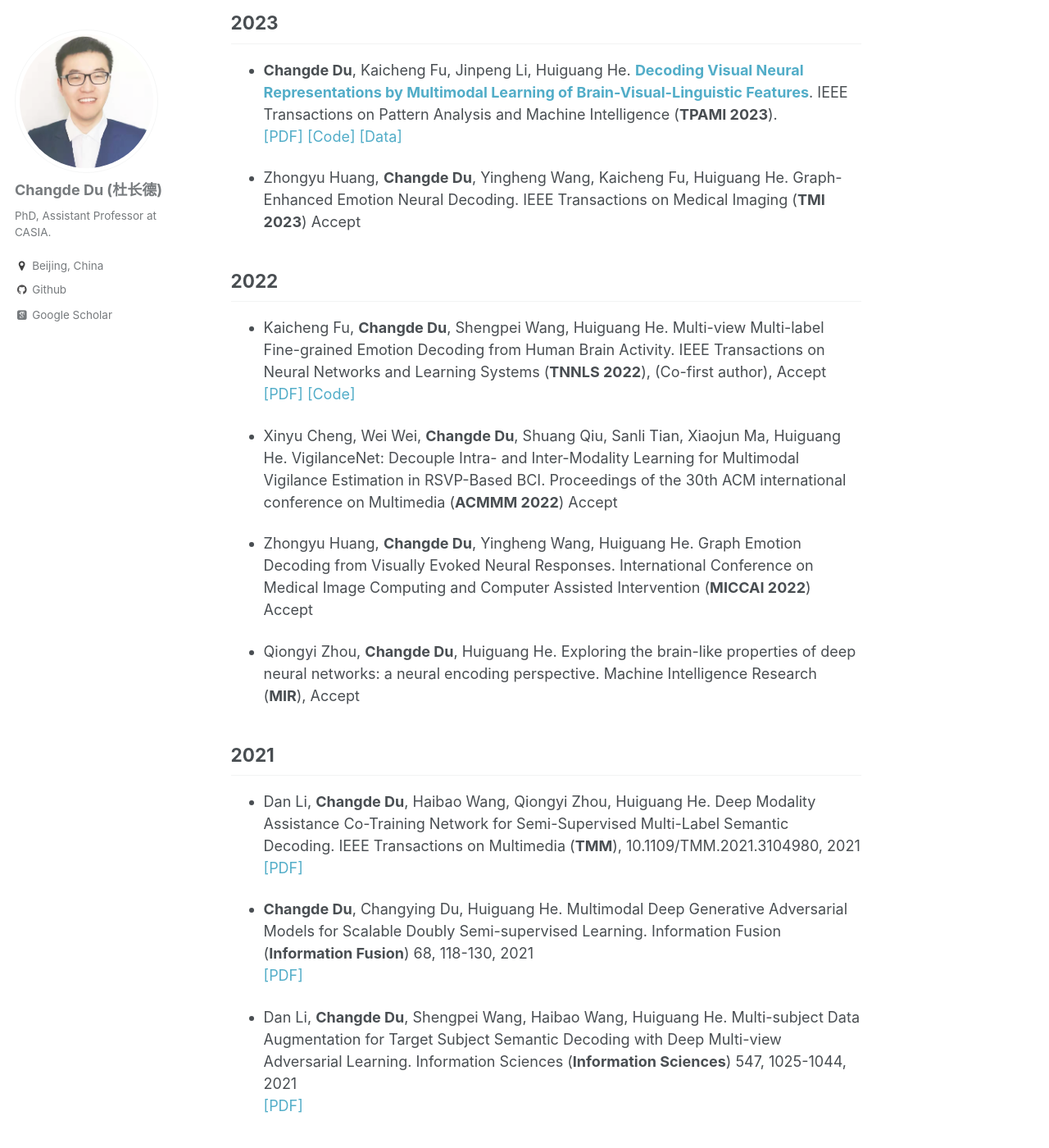
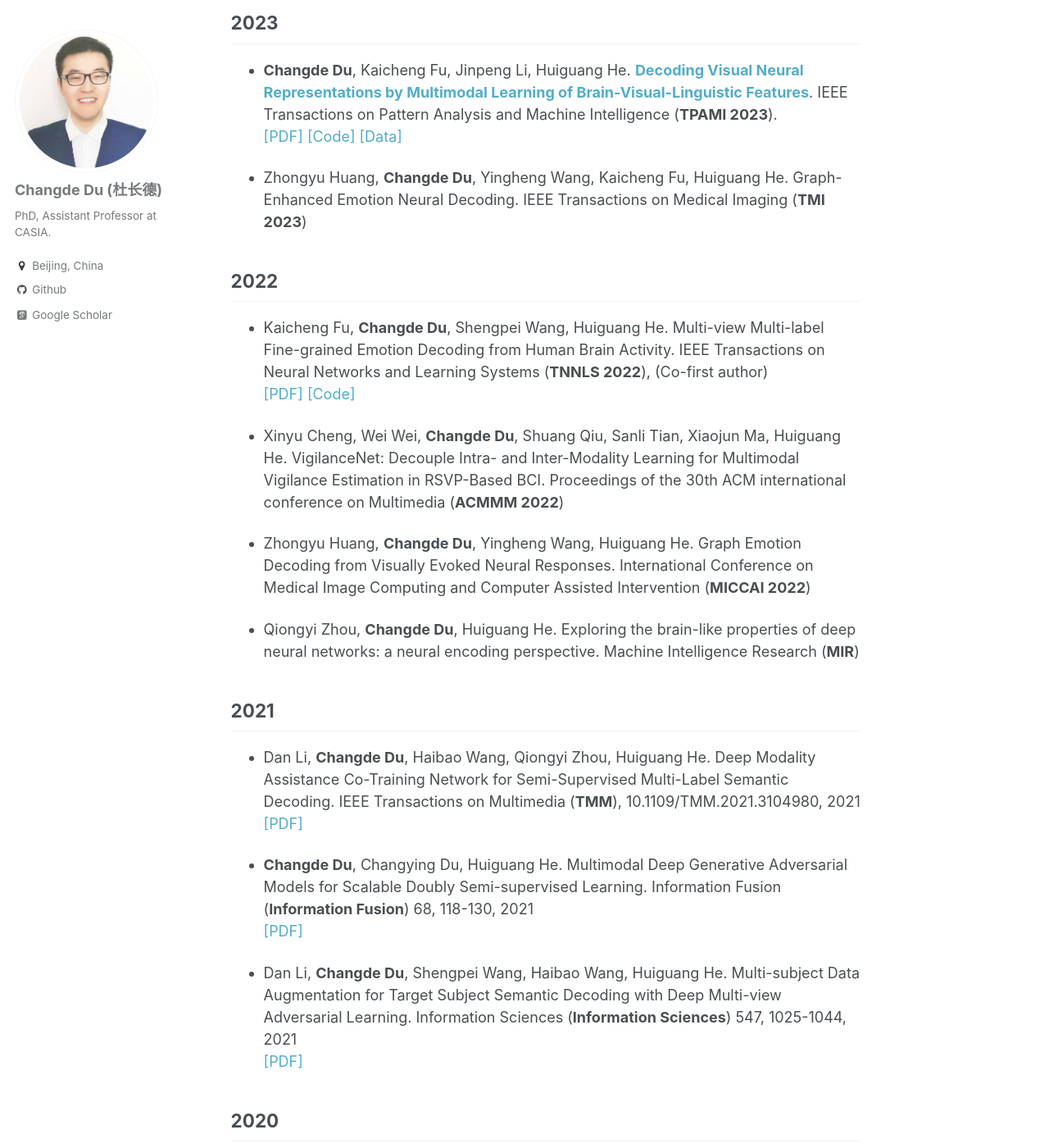
Before and after one commit to ChangdeDu/changdedu.github.io, a Jekyll site: the page built from _pages/about.md, in a window 1280 px wide and 1400 px high, scrolled down 2238 px. Shown: the whole window at 82% size. Built offline with Jekyll 4.4.1, drawn with Linux system fonts in a browser that asks for light colours; some web fonts are replaced.

Commit message:
Update about.md

```diff
--- a/_pages/about.md
+++ b/_pages/about.md
@@ -71,16 +71,16 @@ I have published 40+ research papers in top-tier AI/ML conferences and journals,
 ## 2023
 - **Changde Du**, Kaicheng Fu, Jinpeng Li, Huiguang He. [**Decoding Visual Neural Representations by Multimodal Learning of Brain-Visual-Linguistic Features**](https://arxiv.org/abs/2210.06756). IEEE Transactions on Pattern Analysis and Machine Intelligence (**TPAMI 2023**). <br>[[PDF]](https://arxiv.org/abs/2210.06756) [[Code]](https://github.com/ChangdeDu/BraVL) [[Data]](https://figshare.com/articles/dataset/BraVL/17024591)
 
-- Zhongyu Huang, **Changde Du**, Yingheng Wang, Kaicheng Fu, Huiguang He. Graph-Enhanced Emotion Neural Decoding. IEEE Transactions on Medical Imaging (**TMI 2023**) Accept
+- Zhongyu Huang, **Changde Du**, Yingheng Wang, Kaicheng Fu, Huiguang He. Graph-Enhanced Emotion Neural Decoding. IEEE Transactions on Medical Imaging (**TMI 2023**)
 
 ## 2022
-- Kaicheng Fu, **Changde Du**, Shengpei Wang, Huiguang He. Multi-view Multi-label Fine-grained Emotion Decoding from Human Brain Activity. IEEE Transactions on Neural Networks and Learning Systems (**TNNLS 2022**), (Co-first author), Accept <br>[[PDF]](https://arxiv.org/abs/2211.02629) [[Code]](https://github.com/KaichengFu1997/ML-BVAE)
+- Kaicheng Fu, **Changde Du**, Shengpei Wang, Huiguang He. Multi-view Multi-label Fine-grained Emotion Decoding from Human Brain Activity. IEEE Transactions on Neural Networks and Learning Systems (**TNNLS 2022**), (Co-first author) <br>[[PDF]](https://arxiv.org/abs/2211.02629) [[Code]](https://github.com/KaichengFu1997/ML-BVAE)
 
-- Xinyu Cheng, Wei Wei, **Changde Du**, Shuang Qiu, Sanli Tian, Xiaojun Ma, Huiguang He. VigilanceNet: Decouple Intra- and Inter-Modality Learning for Multimodal Vigilance Estimation in RSVP-Based BCI. Proceedings of the 30th ACM international conference on Multimedia (**ACMMM 2022**) Accept
+- Xinyu Cheng, Wei Wei, **Changde Du**, Shuang Qiu, Sanli Tian, Xiaojun Ma, Huiguang He. VigilanceNet: Decouple Intra- and Inter-Modality Learning for Multimodal Vigilance Estimation in RSVP-Based BCI. Proceedings of the 30th ACM international conference on Multimedia (**ACMMM 2022**)
 
-- Zhongyu Huang, **Changde Du**, Yingheng Wang, Huiguang He. Graph Emotion Decoding from Visually Evoked Neural Responses. International Conference on Medical Image Computing and Computer Assisted Intervention (**MICCAI 2022**) Accept
+- Zhongyu Huang, **Changde Du**, Yingheng Wang, Huiguang He. Graph Emotion Decoding from Visually Evoked Neural Responses. International Conference on Medical Image Computing and Computer Assisted Intervention (**MICCAI 2022**)
 
-- Qiongyi Zhou, **Changde Du**, Huiguang He. Exploring the brain-like properties of deep neural networks: a neural encoding perspective. Machine Intelligence Research (**MIR**), Accept
+- Qiongyi Zhou, **Changde Du**, Huiguang He. Exploring the brain-like properties of deep neural networks: a neural encoding perspective. Machine Intelligence Research (**MIR**)
 
 ## 2021
 - Dan Li, **Changde Du**, Haibao Wang, Qiongyi Zhou, Huiguang He. Deep Modality Assistance Co-Training Network for Semi-Supervised Multi-Label Semantic Decoding. IEEE Transactions on Multimedia (**TMM**), 10.1109/TMM.2021.3104980, 2021 <br>[[PDF]](https://ieeexplore.ieee.org/document/9516952)
```
